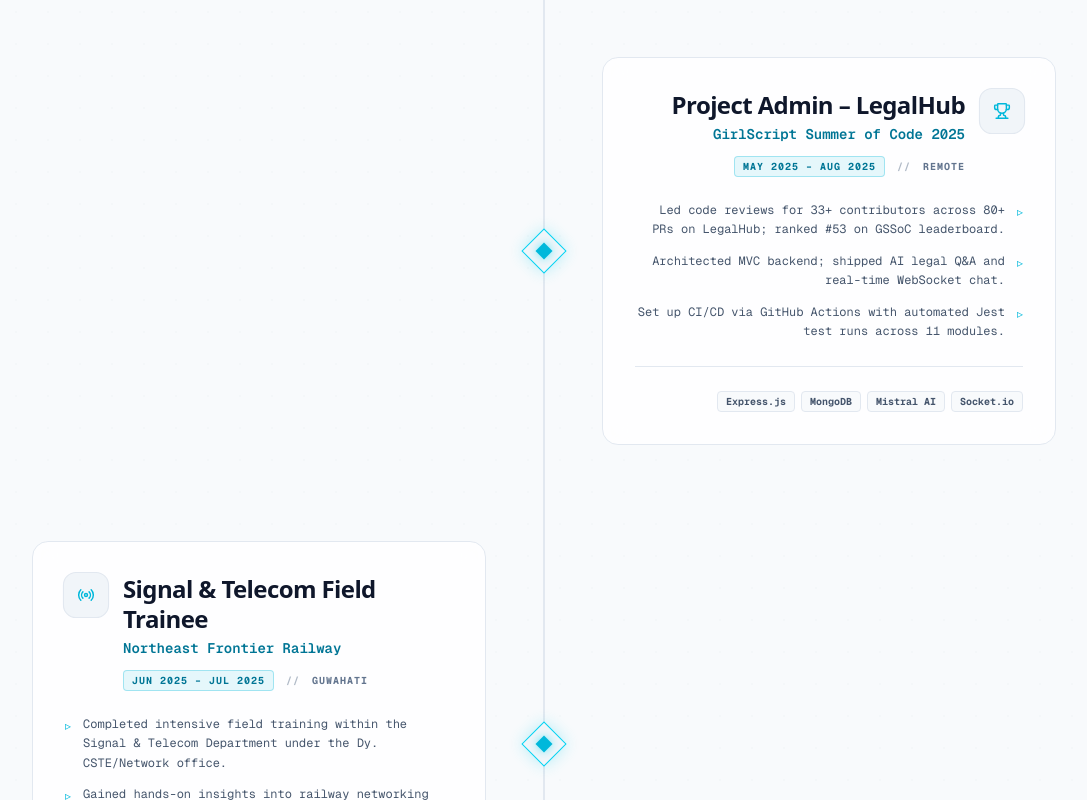
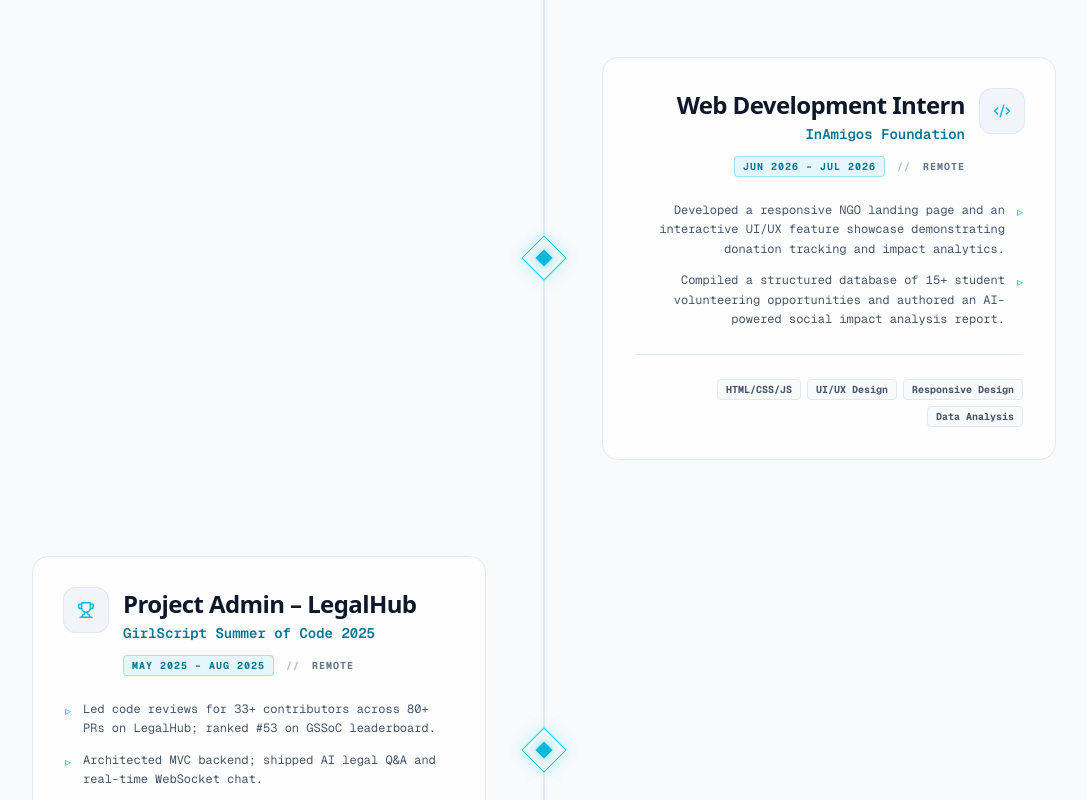
Before and after one commit to dipexplorer/PORTFOLIO, a Next.js app: page / in a window 1280 px wide. Shown: the part 3180-3980 px from the top of the page, without its empty margins (96-1183 px from the left). Built offline with nearby package versions, Linux system fonts and the light colour scheme; no server answers; a web font is replaced by a local one.

Commit message:
Update InAmigos Foundation internship experience details

```diff
--- a/sections/Experience.tsx
+++ b/sections/Experience.tsx
@@ -29,6 +29,19 @@ const experiences = [
         points: [
             "Developing GridMind, an asset monitoring system processing time-series telemetry data with FastAPI, Celery, and Redis.",
             "Logging power grid metrics in TimescaleDB and mapping transformer locations utilizing PostgreSQL/PostGIS."
+        ]
+    },
+    {
+        id: 9,
+        role: "Web Development Intern",
+        company: "InAmigos Foundation",
+        date: "Jun 2026 – Jul 2026",
+        location: "Remote",
+        icon: <Code2 className="w-4 h-4 text-cyan-500" />,
+        tech: ["HTML/CSS/JS", "UI/UX Design", "Responsive Design", "Data Analysis"],
+        points: [
+            "Developed a responsive NGO landing page and an interactive UI/UX feature showcase demonstrating donation tracking and impact analytics.",
+            "Compiled a structured database of 15+ student volunteering opportunities and authored an AI-powered social impact analysis report."
         ]
     },
     {
```
